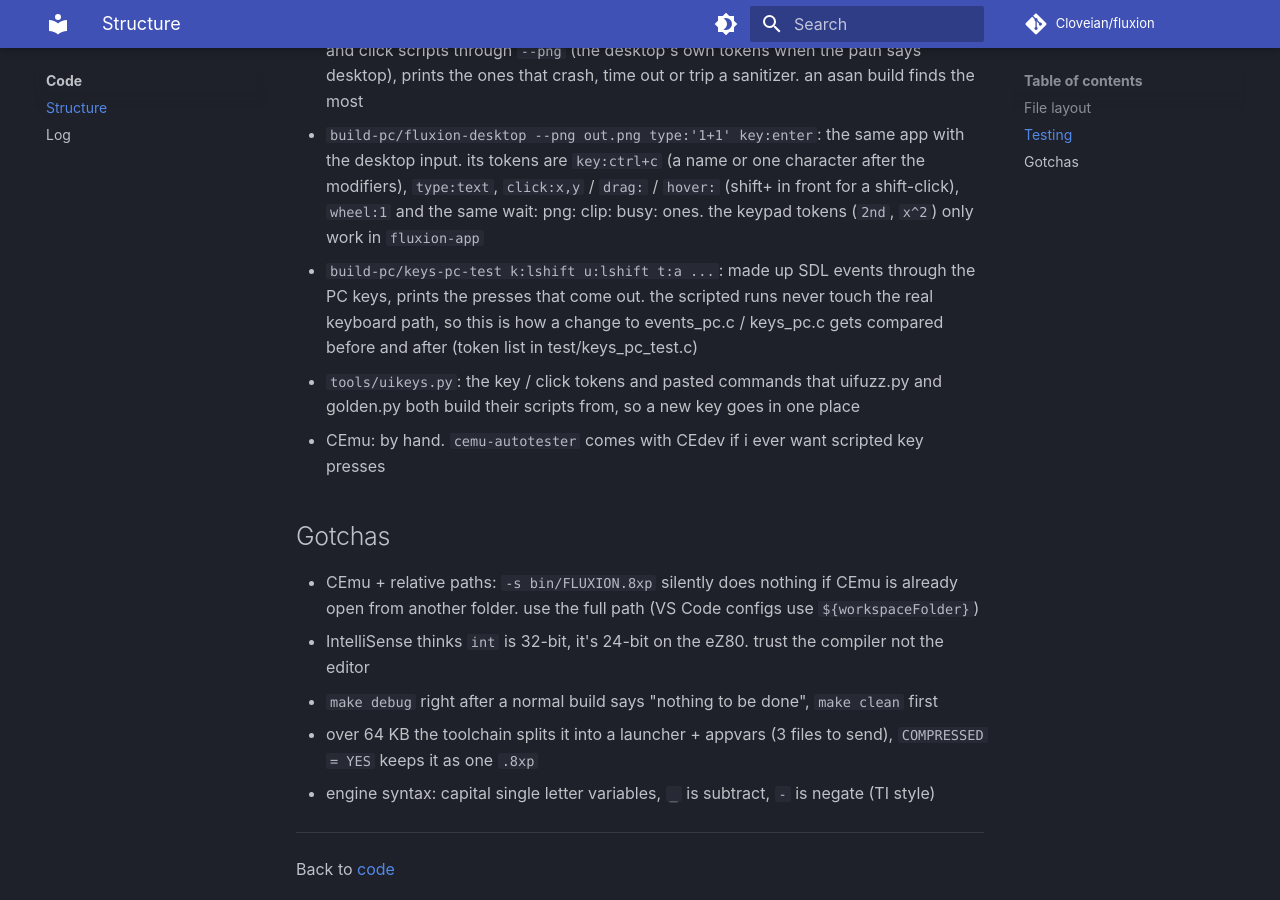
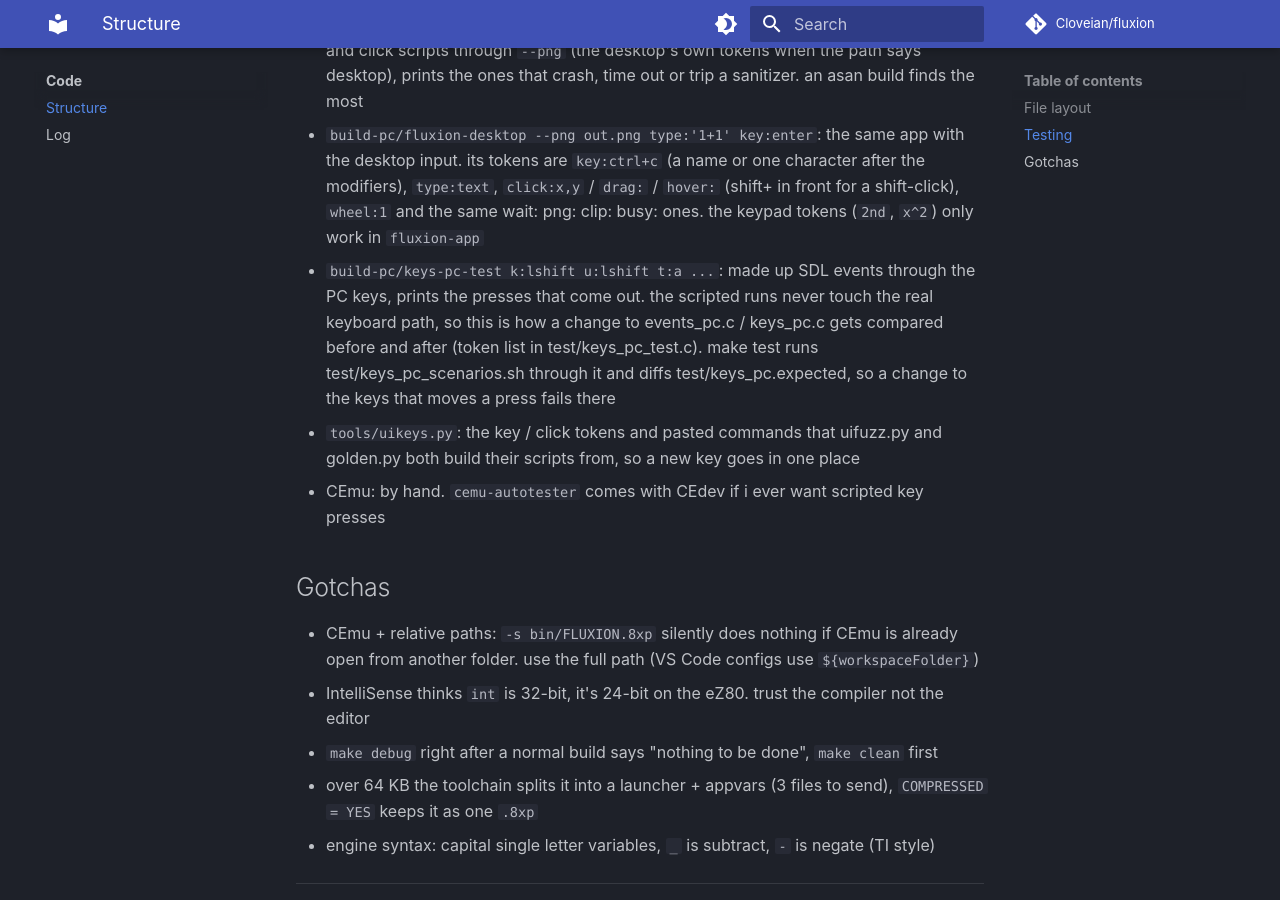
Before and after one commit to Cloveian/fluxion, an MkDocs documentation site: the page built from docs/code/structure.md, in a window 1280 px wide and 900 px high, scrolled down 1718 px. Built offline with MkDocs 1.6.1 and Material for MkDocs 9.7.7, drawn with Linux system fonts in a browser that asks for light colours; comment, search, counter and statistics services are not loaded.

Commit message:
make test replays the keyboard scenarios and diffs them

```diff
--- a/docs/code/structure.md
+++ b/docs/code/structure.md
@@ -60,7 +60,7 @@ only `src/platform/` is allowed to touch graphx, keypadc or SDL. everything else
 - `python3 tools/golden.py seed count old-app new-app`: the same random key scripts through two `fluxion-app` builds, which PNGs differ. for refactors that must not change a pixel (keep a copy of the old binary first)
 - `python3 tools/uifuzz.py seed count [fluxion-app or fluxion-desktop]`: random key and click scripts through `--png` (the desktop's own tokens when the path says desktop), prints the ones that crash, time out or trip a sanitizer. an asan build finds the most
 - `build-pc/fluxion-desktop --png out.png type:'1+1' key:enter`: the same app with the desktop input. its tokens are `key:ctrl+c` (a name or one character after the modifiers), `type:text`, `click:x,y` / `drag:` / `hover:` (shift+ in front for a shift-click), `wheel:1` and the same wait: png: clip: busy: ones. the keypad tokens (`2nd`, `x^2`) only work in `fluxion-app`
-- `build-pc/keys-pc-test k:lshift u:lshift t:a ...`: made up SDL events through the PC keys, prints the presses that come out. the scripted runs never touch the real keyboard path, so this is how a change to events_pc.c / keys_pc.c gets compared before and after (token list in test/keys_pc_test.c)
+- `build-pc/keys-pc-test k:lshift u:lshift t:a ...`: made up SDL events through the PC keys, prints the presses that come out. the scripted runs never touch the real keyboard path, so this is how a change to events_pc.c / keys_pc.c gets compared before and after (token list in test/keys_pc_test.c). make test runs test/keys_pc_scenarios.sh through it and diffs test/keys_pc.expected, so a change to the keys that moves a press fails there
 - `tools/uikeys.py`: the key / click tokens and pasted commands that uifuzz.py and golden.py both build their scripts from, so a new key goes in one place
 - CEmu: by hand. `cemu-autotester` comes with CEdev if i ever want scripted key presses
 
```
Also changed, not shown: 4 other files.
